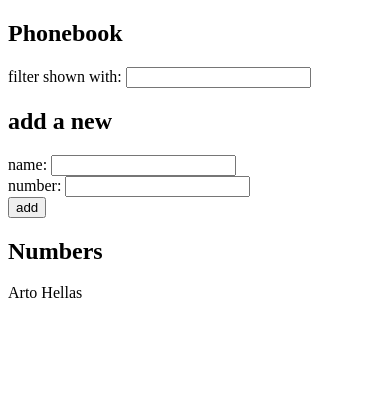
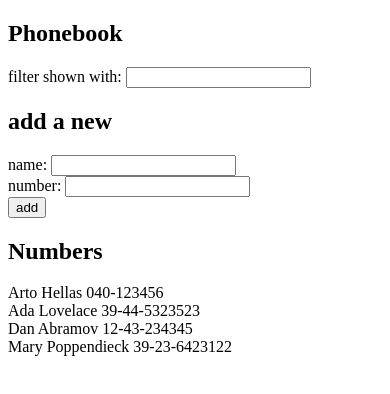
Before and after one commit to pedroar82/full-stack-open, a React (Vite) app in the folder part2/phonebook/: page / in a window 390 px wide. Shown: the top 394 px of the page. Built offline with nearby package versions, Linux system fonts and the light colour scheme; data requests are answered from the project's data file.

Commit message:
Solution to Exercise 2.11: The Phonebook Step 6

```diff
--- /dev/null
+++ b/part2/phonebook/db.json
@@ -0,0 +1,24 @@
+{
+  "persons":[
+    {
+      "name": "Arto Hellas",
+      "number": "040-123456",
+      "id": "1"
+    },
+    {
+      "name": "Ada Lovelace",
+      "number": "39-44-5323523",
+      "id": "2"
+    },
+    {
+      "name": "Dan Abramov",
+      "number": "12-43-234345",
+      "id": "3"
+    },
+    {
+      "name": "Mary Poppendieck",
+      "number": "39-23-6423122",
+      "id": "4"
+    }
+  ]
+}
--- a/part2/phonebook/package.json
+++ b/part2/phonebook/package.json
@@ -7,9 +7,11 @@
     "dev": "vite",
     "build": "vite build",
     "lint": "eslint .",
-    "preview": "vite preview"
+    "preview": "vite preview",
+    "server": "json-server -p 3001 db.json"
   },
   "dependencies": {
+    "axios": "^1.13.2",
     "react": "^19.2.0",
     "react-dom": "^19.2.0"
   },
@@ -22,6 +24,7 @@
     "eslint-plugin-react-hooks": "^7.0.1",
     "eslint-plugin-react-refresh": "^0.4.24",
     "globals": "^16.5.0",
+    "json-server": "^1.0.0-beta.3",
     "vite": "^7.2.4"
   }
 }
--- a/part2/phonebook/src/App.jsx
+++ b/part2/phonebook/src/App.jsx
@@ -1,4 +1,5 @@
-import { useState } from 'react'
+import { useState, useEffect } from 'react'
+import axios from 'axios'
 import PersonForm from './components/PersonForm'
 import Filter from './components/Filter'
 import Persons from './components/Persons'
@@ -11,6 +12,13 @@ const App = () => {
   const [newNumber, setNewNumber] = useState('')
   const [newSearch, setNewSearch] = useState('')
 
+  useEffect(() => {
+    axios
+      .get('http://localhost:3001/persons')
+      .then(response => {
+        setPersons(response.data)
+      })
+  }, [])
 
   const addName = (event) => {
     if (persons.find(name => name.name === newName)) {
```
Also changed, not shown: 1 other file (tests, documents, lock files or other folders).
